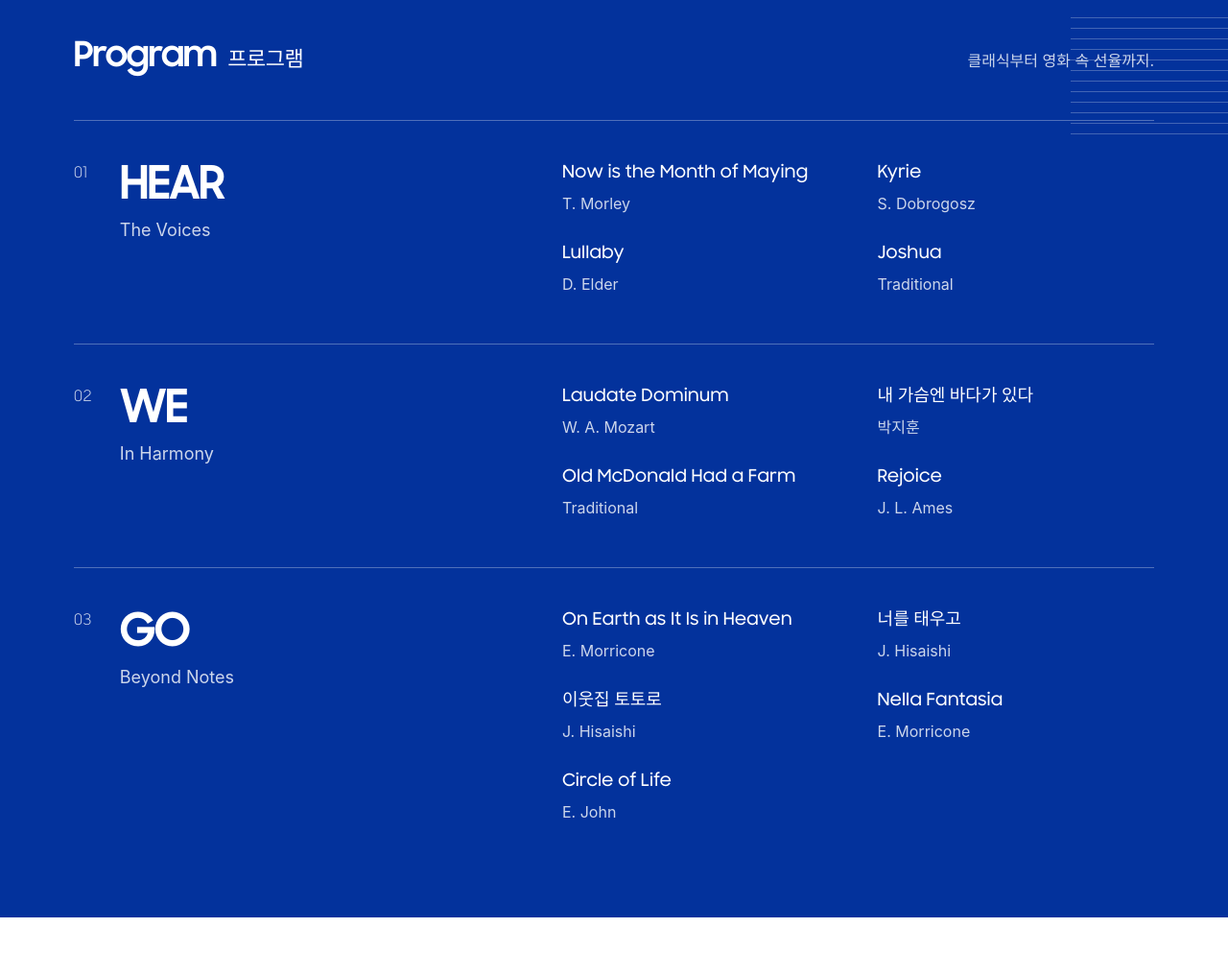
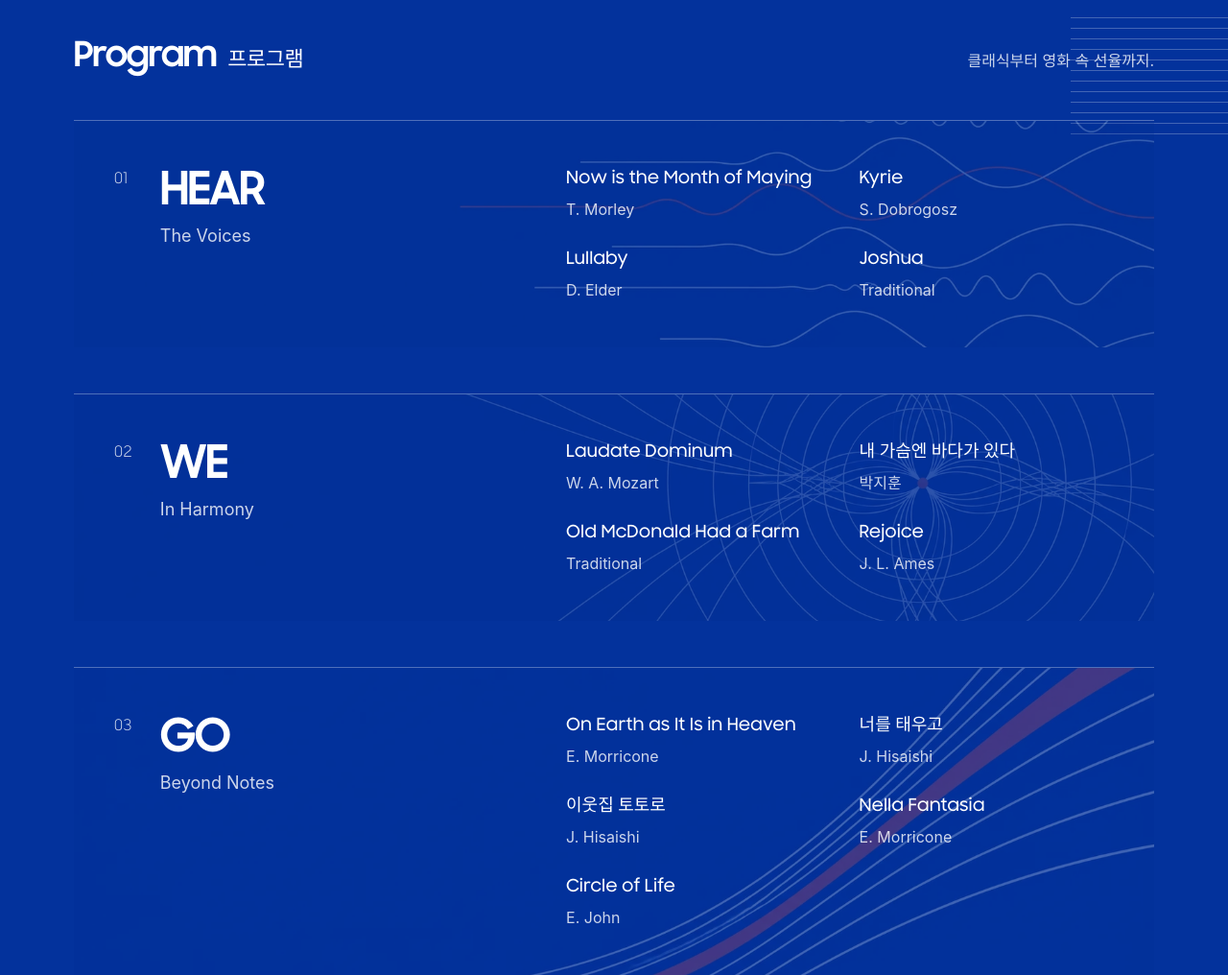
Before and after one commit to arterica5/hwr2026, a plain HTML site: page index.html in a window 1280 px wide. Shown: the part 1420-2436 px from the top of the page at 96% size. Drawn offline with Linux system fonts and the light colour scheme; a web font is replaced by a local one.

Commit message:
Add visual artwork to program chapters

```diff
--- a/style.css
+++ b/style.css
@@ -212,3 +212,17 @@ ul.artist-bio { padding-left: 1.15em; }
  .artists .artist-choir h3 { font-size: 40px; }
  .artist-bio { margin-top: 18px; font-size: 17px; line-height: 1.9; }
 }
+
+/* HEAR · WE · GO chapter artwork: one visual movement across three stages. */
+.program-group { position: relative; isolation: isolate; overflow: hidden; padding: 36px 20px; }
+.program-group::before { content: ''; position: absolute; inset: 0; z-index: 0; background-repeat: no-repeat; background-position: right center; background-size: cover; opacity: .2; pointer-events: none; }
+.program-group > * { position: relative; z-index: 1; }
+.program-group:nth-child(1)::before { background-image: url('assets/program-hear.webp'); }
+.program-group:nth-child(2)::before { background-image: url('assets/program-we.webp'); opacity: .16; }
+.program-group:nth-child(3)::before { background-image: url('assets/program-go.webp'); opacity: .24; }
+@media (min-width: 1000px) {
+ .program-group { padding: 46px 42px; }
+ .program-group::before { background-position: center; opacity: .22; }
+ .program-group:nth-child(2)::before { background-position: center; opacity: .17; }
+ .program-group:nth-child(3)::before { background-position: center; opacity: .25; }
+}
```
Also changed, not shown: assets/program-go.webp (added), assets/program-hear.webp (added), assets/program-we.webp (added).
